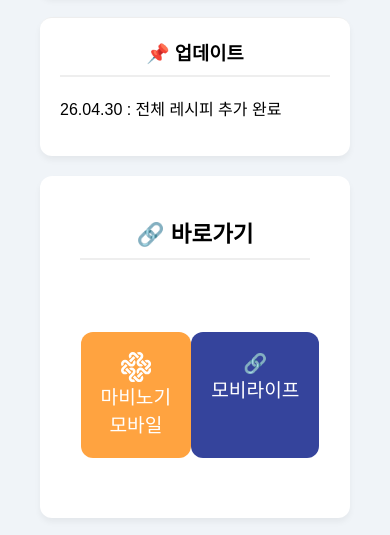
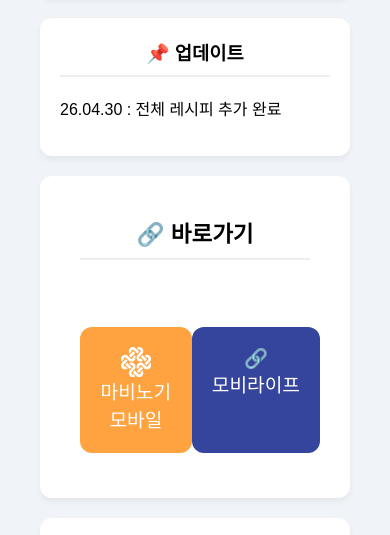
Before and after one commit to Appleapologize/mobi_base_total, a plain HTML site: page index.html in a window 390 px wide. Shown: the part 227-762 px from the top of the page. Drawn offline with Linux system fonts and the light colour scheme; no server answers.

Commit message:
Update skin.css

```diff
--- a/skin/skin.css
+++ b/skin/skin.css
@@ -352,11 +352,11 @@
 		display:flex;
 		JUSTIFY-CONTENT: CENTER;
 		width: AUTO;
-	    padding: 15px;
-		margin: 0 5PX 0px;
+	    padding: 15px !important;
+		margin: 0 5PX 0px !important;
 	    border-radius: 12px;
 	    text-align: center;
-	    font-size: 1rem;
+	    font-size: 1rem	!important;
 	}
 
 .input-section{
```
